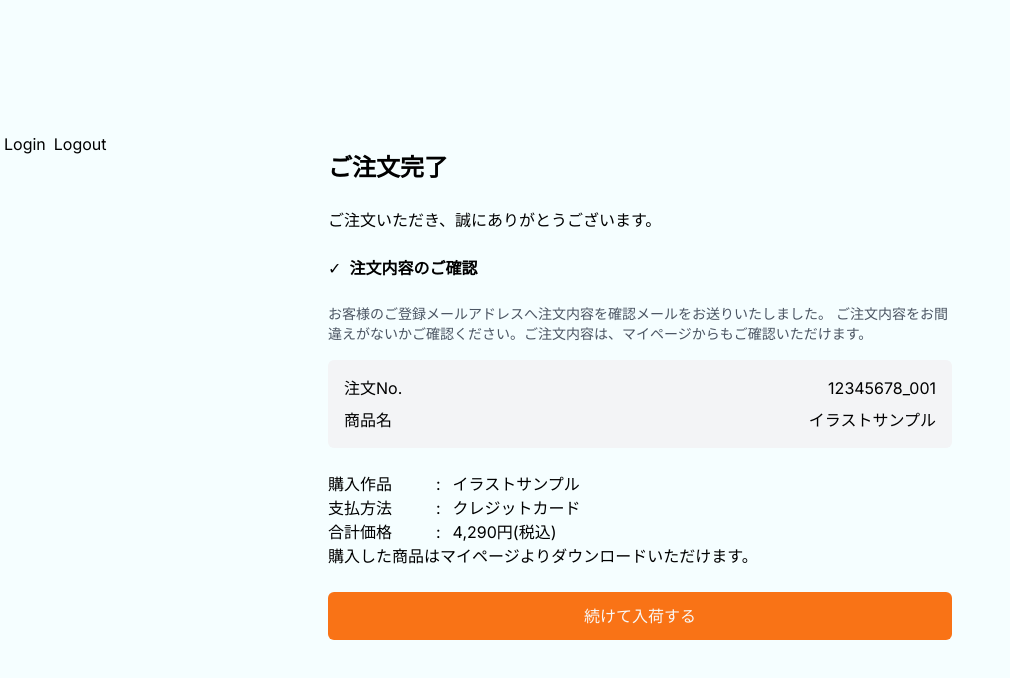
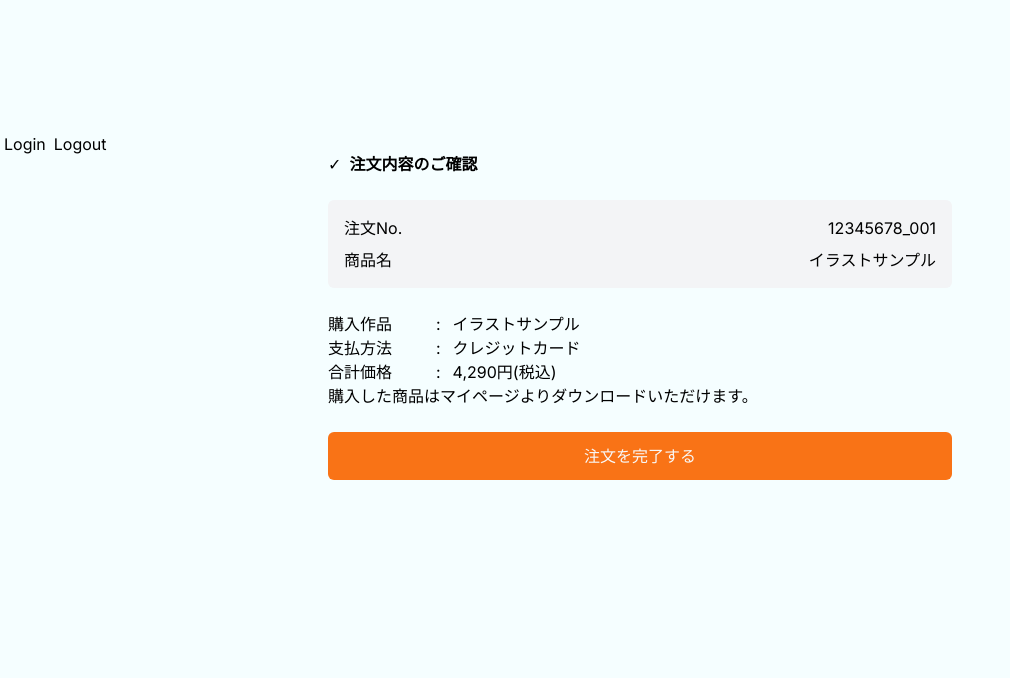
Before and after one commit to HAL-IAIH-team-F/hew-front, a Next.js app: page /product/detail/1/buy in a window 1280 px wide. Shown: the top 678 px of the page, without its empty margins (0-1010 px from the left). Built offline with nearby package versions, Linux system fonts and the light colour scheme.

Commit message:
アイコン変更ボタンの追加

```diff
--- a/src/app/product/detail/[productId]/buy/page.tsx
+++ b/src/app/product/detail/[productId]/buy/page.tsx
@@ -5,18 +5,13 @@ export default function Page() {
   return (
     <Main>
       <div className="max-w-2xl mx-auto p-6">
-        <h1 className="text-2xl font-bold text-blue-600 mb-6">ご注文完了</h1>
-        <p className="mb-6">ご注文いただき、誠にありがとうございます。</p>
 
         <div className="flex items-center mb-6">
           <span className="text-blue-500 mr-2">✓</span>
           <span className="font-semibold">注文内容のご確認</span>
         </div>
 
-        <p className="mb-4 text-sm text-gray-600">
-          お客様のご登録メールアドレスへ注文内容を確認メールをお送りいたしました。
-          ご注文内容をお間違えがないかご確認ください。ご注文内容は、マイページからもご確認いただけます。
-        </p>
+
 
         <div className="bg-gray-100 p-4 rounded-md mb-6">
           <div className="flex justify-between mb-2">
@@ -36,7 +31,7 @@ export default function Page() {
         <p className="mb-6">購入した商品はマイページよりダウンロードいただけます。</p>
 
         <button className="w-full bg-orange-500 hover:bg-orange-600 text-white py-3 rounded-md">
-          続けて入荷する
+          注文を完了する
         </button>
       </div>
     </Main>
```
